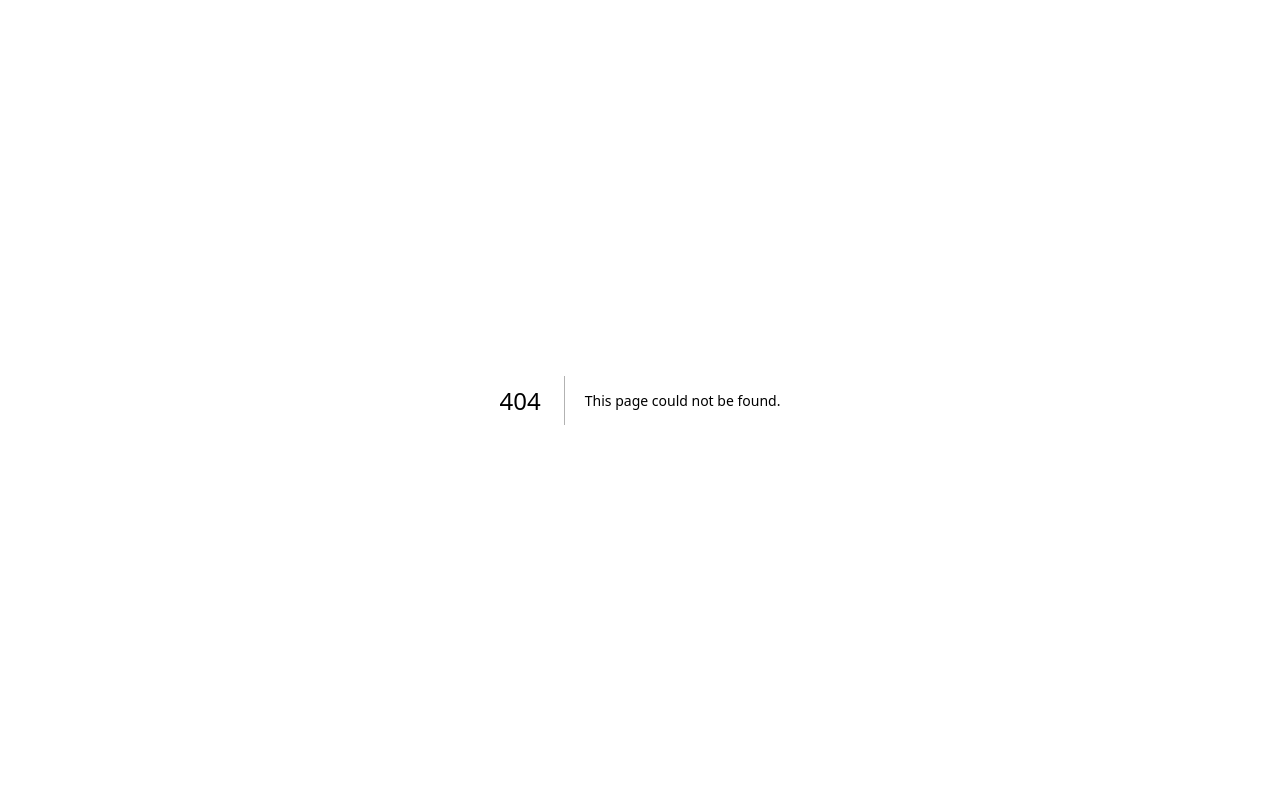
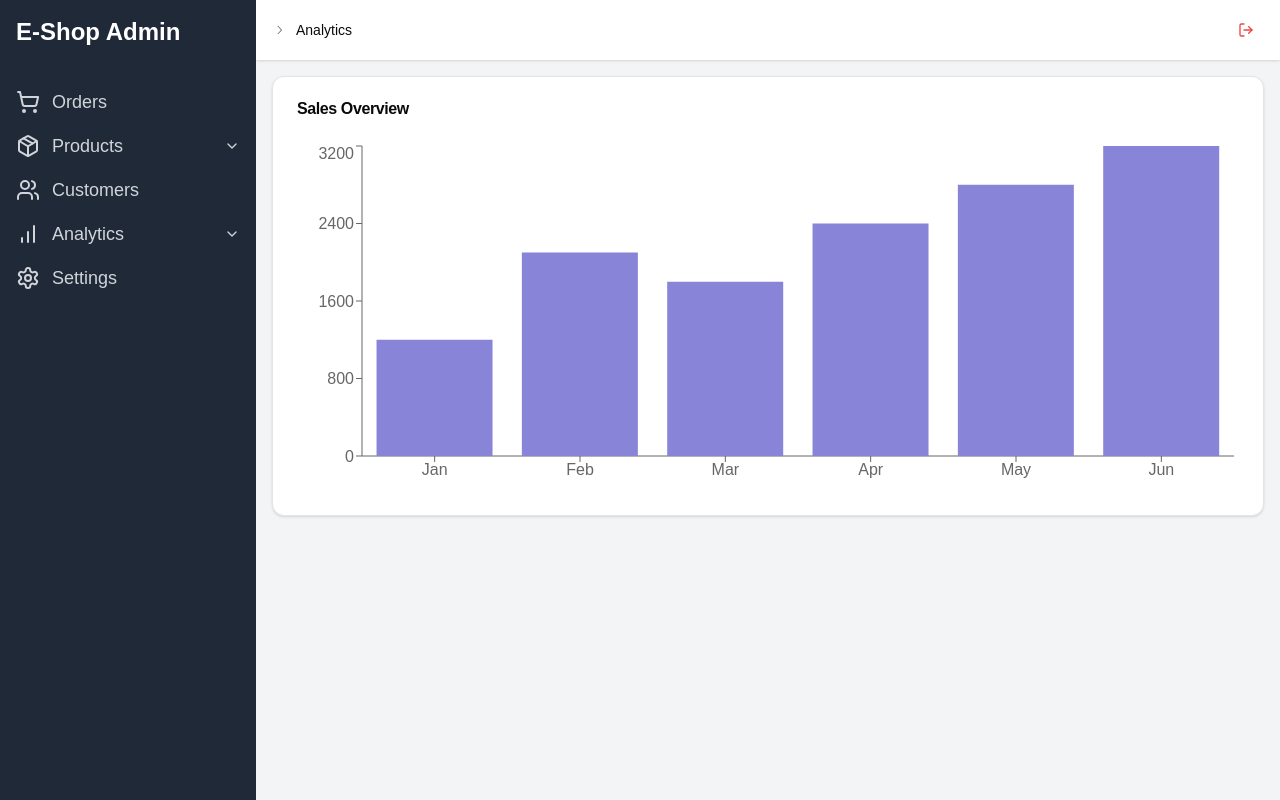
Before and after one commit to emreozogul/e-commerce-dashboard-template, a Next.js app: page /analytics in a window 1280 px wide. Before the commit this address had no page. Built offline with nearby package versions, Linux system fonts and the light colour scheme.

Commit message:
feat: readme update

```diff
--- /dev/null
+++ b/app/(main)/analytics/page.tsx
@@ -0,0 +1,9 @@
+import { AnalyticsOverview } from '@/components/AnalyticsOverview'
+
+export default function AnalyticsPage() {
+    return (
+        <div className="flex flex-col gap-4 p-4">
+            <AnalyticsOverview />
+        </div>
+    )
+}
```
Also changed, not shown: 1 other file (tests, documents, lock files or other folders).
